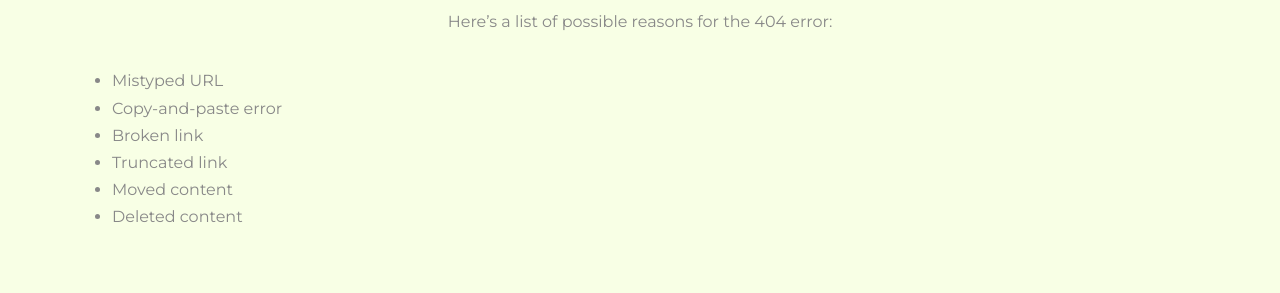
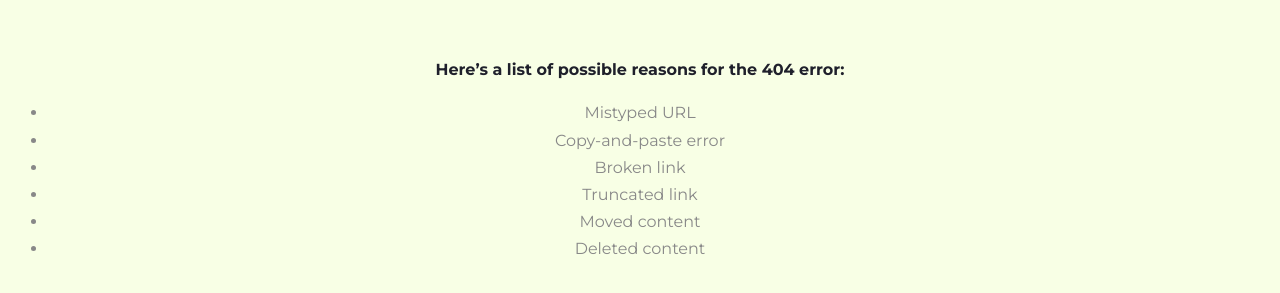
Before and after one commit to PinkMoonlight/KC-Portfolio, a website: page 404.html in a window 1280 px wide. Shown: the part 353-646 px from the top of the page. Drawn offline with Linux system fonts and the light colour scheme.

Commit message:
fixed a margin in the 404 error page

```diff
--- a/404.html
+++ b/404.html
@@ -20,7 +20,6 @@
       color: #888;
       font-family: 'Montserrat', sans-serif;
       text-align: center;
-
     }
 
     body {
@@ -32,7 +31,6 @@
       margin: 3rem;
       grid-column: 2 / 3;
       grid-row: 2 / 3;
-
     }
 
     h1 {
@@ -40,7 +38,6 @@
       font-family: 'Roboto Slab', serif;;
       font-size: 4em;
       font-weight: 400;
-
     }
 
     h2 {
@@ -50,7 +47,7 @@
       }
 
     p {
-      margin: 0 auto;
+      margin: 1em auto;
     }
 
 
@@ -195,8 +192,14 @@
   }
 
   .error-list {
-    padding: 2em 4em;
-    text-align: left;
+    padding: 2em auto;
+    text-align: center;
+    margin: 0 auto;
+  }
+
+  .errors {
+    color: rgb(31, 32, 43);
+    font-weight: 700;
   }
 
   @media only screen and (min-width: 600px) {
@@ -242,11 +245,14 @@
           </div>
       </header>
       <main>
+        <div>
             <h3><span class="oops">Oops...</span> Something is broken.</h3>
             <p>Sorry, but the page you were trying to view does not exist.</p>
             <br>
-         <p>Here’s a list of possible reasons for the 404 error:</p>
-        <ul class="error-list">
+        </div>
+        <div class="error-list">
+            <p class="errors">Here’s a list of possible reasons for the 404 error:</p>
+            <ul>
               <li>Mistyped URL</li>
               <li>Copy-and-paste error</li>
               <li>Broken link</li>
@@ -254,6 +260,8 @@
               <li>Moved content</li>
               <li>Deleted content</li>
             </ul>
+        </div>
+
      </main>
 
 </body>
```
Lines whose indentation alone changed are shown as unchanged.
